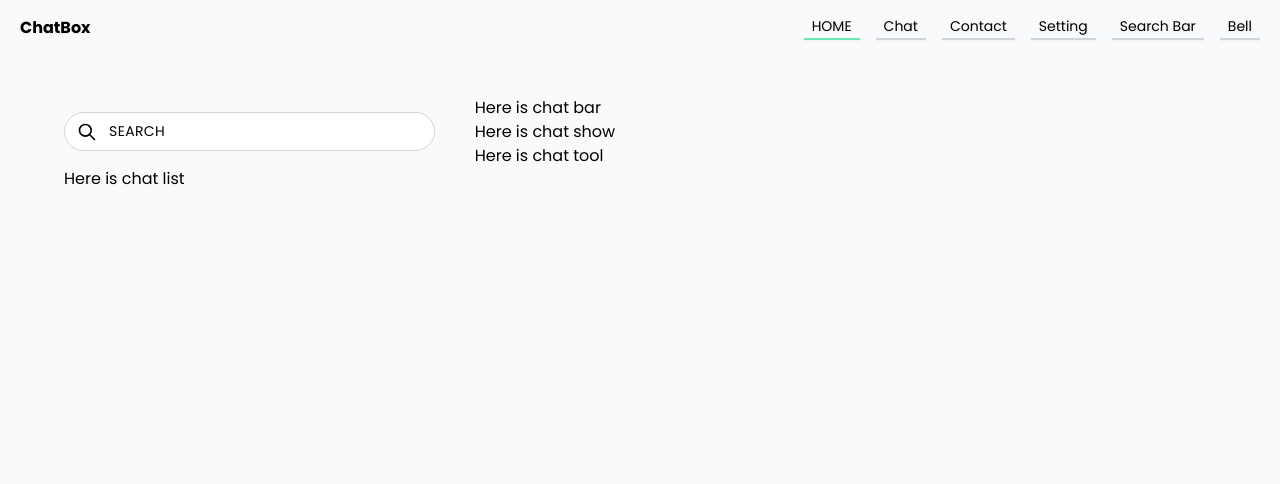
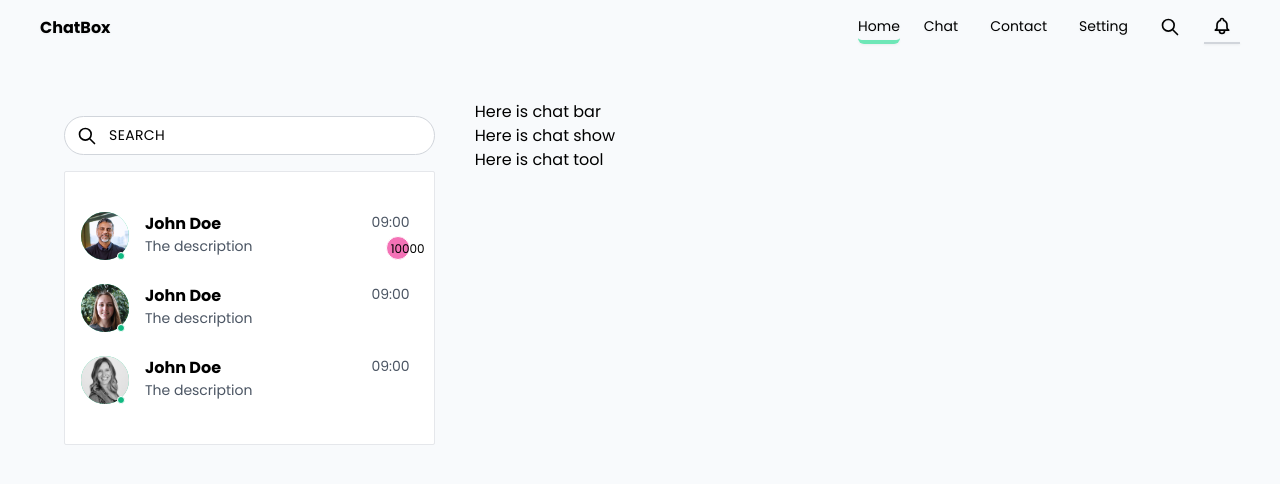
Before and after one commit to spekputih/chatbox, a website: page src/index.html in a window 1280 px wide. Drawn offline with Linux system fonts and the light colour scheme.

Commit message:
add chat list

```diff
--- a/src/index.html
+++ b/src/index.html
@@ -7,24 +7,28 @@
     <link rel="stylesheet" href="/dist/output.css">
     <title>ChatBox</title>
 </head>
-<body class="font-body bg-slate-50">
+<body class="font-body bg-slate-50 min-w-fit">
 
-    <nav class="px-5 py-4 drop-shadow-sm">
+    <nav class="px-10 py-4 drop-shadow-sm">
         <div class="flex justify-between">
             <h1 class="font-bold">ChatBox</h1>
             <ul class="flex">
-                <li class="ml-4 text-sm border-b-2 border-emerald-300 px-2 uppercase">Home</li>
-                <li class="ml-4 text-sm border-b-2 border-gray-300 px-2">Chat</li>
-                <li class="ml-4 text-sm border-b-2 border-gray-300 px-2">Contact</li>
-                <li class="ml-4 text-sm border-b-2 border-gray-300 px-2">Setting</li>
-                <li class="ml-4 text-sm border-b-2 border-gray-300 px-2">Search Bar</li>
-                <li class="ml-4 text-sm border-b-2 border-gray-300 px-2">Bell</li>
+                <li class="ml-4 text-sm border-b-4 border-emerald-300 pb-1 rounded-md">Home</li>
+                <li class="ml-4 text-sm px-2">Chat</li>
+                <li class="ml-4 text-sm px-2">Contact</li>
+                <li class="ml-4 text-sm px-2">Setting</li>
+                <li class="ml-4 text-sm px-2"><svg xmlns="http://www.w3.org/2000/svg" class="h-5 w-5 inline-block text-sm" fill="none" viewBox="0 0 24 24" stroke="currentColor">
+                    <path stroke-linecap="round" stroke-linejoin="round" stroke-width="2" d="M21 21l-6-6m2-5a7 7 0 11-14 0 7 7 0 0114 0z" />
+                  </svg></li>
+                <li class="ml-4 text-sm border-b-2 border-gray-300 px-2"><svg xmlns="http://www.w3.org/2000/svg" class="h-5 w-5" fill="none" viewBox="0 0 24 24" stroke="currentColor">
+                    <path stroke-linecap="round" stroke-linejoin="round" stroke-width="2" d="M15 17h5l-1.405-1.405A2.032 2.032 0 0118 14.158V11a6.002 6.002 0 00-4-5.659V5a2 2 0 10-4 0v.341C7.67 6.165 6 8.388 6 11v3.159c0 .538-.214 1.055-.595 1.436L4 17h5m6 0v1a3 3 0 11-6 0v-1m6 0H9" />
+                  </svg></li>
             </ul>
         </div>
 
     </nav>
     <section id="chat">
-        <div class="flex flex-row px-16 py-10">
+        <div class="flex flex-row px-16 py-10 ">
             <div id="chat-dashbord" class="basis-1/3">
 
                 <!-- for search form -->
@@ -36,8 +40,81 @@
                           </svg> <span class="ml-2"> search</span></p>
                     </div>
                 </div>
-                <div id="chat-list">Here is chat list</div>
+
+                <!-- end search form -->
+
+                <!-- for chat list -->
+
+                <div id="chat-list" class="my-2 py-6 max-w-full bg-white rounded-sm border border-gray-200 min-w-fit">
+
+                    <div class="flex flex-row my-2 hover:bg-pink-100 py-2 relative cursor-pointer">
+                        <div class="relative col-span-1 h-12 w-12 ml-4">
+                            <img src="img/Ajmere.jpg" class="h-12 w-12 max-h-12 max-w-max bg-emerald-400 rounded-full" alt="">
+                            <div class="h-2 w-2 rounded-full bg-emerald-500 border border-white absolute bottom-0 right-1"></div>
+                        </div>
+                        <div class="w-full">
+                            <div class="ml-4">
+                                <h6 class="font-bold">John Doe</h6>
+                                <p class="text-sm text-gray-600">The description </p>
+                            </div>
+
+                        </div>
+                        <div class="col-span-2 absolute top-2 right-6">
+                            <div class="text-right ">
+                                <p class="text-sm text-gray-600 text-right">09:00</p>
+                            </div>
+                        </div>
+                        <div class="max-w-full w-6 h-6 rounded-full bg-pink-400 border border-white absolute bottom-2 right-6 text-center text-xs p-1">
+                            <p class="align-middle">10000</p>
+                        </div>
+                    </div>
+
+                    <div class="flex flex-row my-2 hover:bg-pink-100 py-2 relative">
+                        <div class="relative col-span-1 h-12 w-12 ml-4">
+                            <img src="img/Yazmin.jpg" class="h-12 w-12 max-h-12 max-w-max bg-emerald-400 rounded-full" alt="">
+                            <div class="h-2 w-2 rounded-full bg-emerald-500 border border-white absolute bottom-0 right-1"></div>
+                        </div>
+                        <div class="w-full">
+                            <div class="ml-4">
+                                <h6 class="font-bold">John Doe</h6>
+                                <p class="text-sm text-gray-600">The description </p>
+                            </div>
+
+                        </div>
+                        <div class="col-span-2 absolute top-2 right-6">
+                            <div class="text-right ">
+                                <p class="text-sm text-gray-600 text-right">09:00</p>
+                            </div>
+                        </div>
+                    </div>
+
+                    <div class="flex flex-row my-2 hover:bg-gray-400 py-2 relative">
+                        <div class="relative col-span-1 h-12 w-12 ml-4">
+                            <img src="img/Lisa.jpg" class="h-12 w-12 max-h-12 max-w-max bg-emerald-400 rounded-full" alt="">
+                            <div class="h-2 w-2 rounded-full bg-emerald-500 border border-white absolute bottom-0 right-1"></div>
+                        </div>
+                        <div class="w-full">
+                            <div class="ml-4">
+                                <h6 class="font-bold">John Doe</h6>
+                                <p class="text-sm text-gray-600">The description </p>
+                            </div>
+
+                        </div>
+                        <div class="col-span-2 absolute top-2 right-6">
+                            <div class="text-right ">
+                                <p class="text-sm text-gray-600 text-right">09:00</p>
+                            </div>
+                        </div>
+                    </div>
+
+
+                </div>
+
+                <!-- end chat list -->
             </div>
+
+
+
             <div id="chatbox" class="ml-10 basis-2/3">
                 <div id="chat-bar">Here is chat bar</div>
                 <div id="chat-show">Here is chat show</div>
```
Also changed, not shown: dist/output.css, src/img/Ajmere.jpg (added), src/img/Lisa.jpg (added), src/img/Yazmin.jpg (added).
